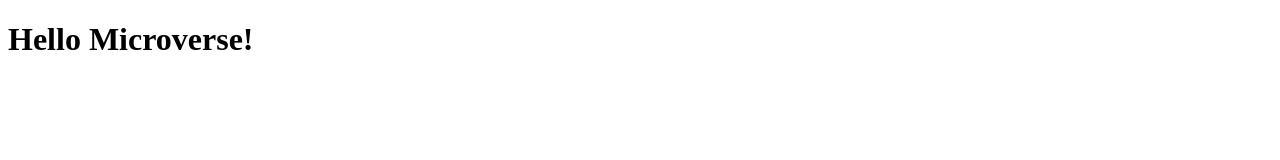
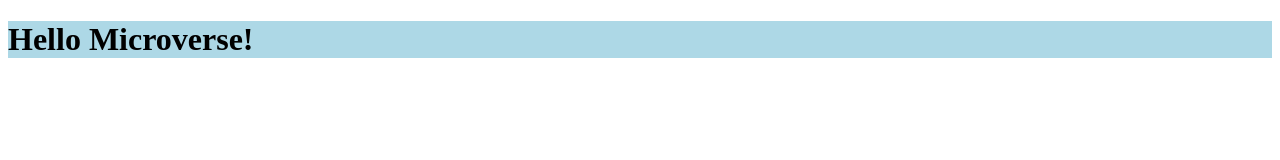
Before and after one commit to wacoo/Hello-Microverse, a plain HTML site: page index.html in a window 1280 px wide. Drawn offline with Linux system fonts and the light colour scheme.

Commit message:
CSS file stye.css added

```diff
--- a/index.html
+++ b/index.html
@@ -5,8 +5,9 @@
     <meta http-equiv="X-UA-Compatible" content="IE=edge">
     <meta name="viewport" content="width=device-width, initial-scale=1.0">
     <title>Hello Microverse!</title>
+    <link rel="stylesheet" href="style.css">
 </head>
 <body>
-    <h1>Hello Microverse!</h1>
+    <h1 class="bg_color">Hello Microverse!</h1>
 </body>
 </html>
--- /dev/null
+++ b/style.css
@@ -0,0 +1,3 @@
+.bg_color{
+    background-color: lightblue;
+}
```
